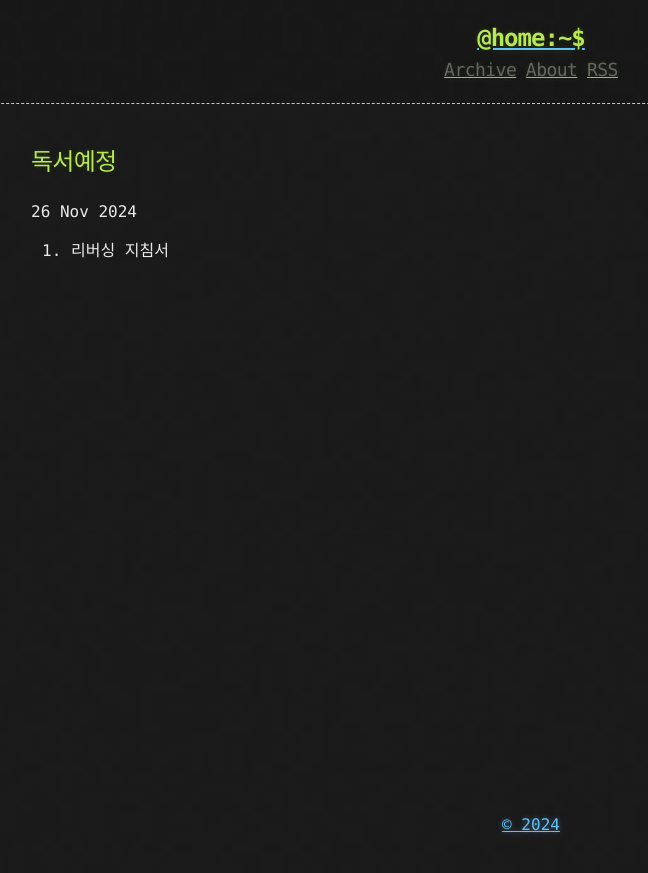
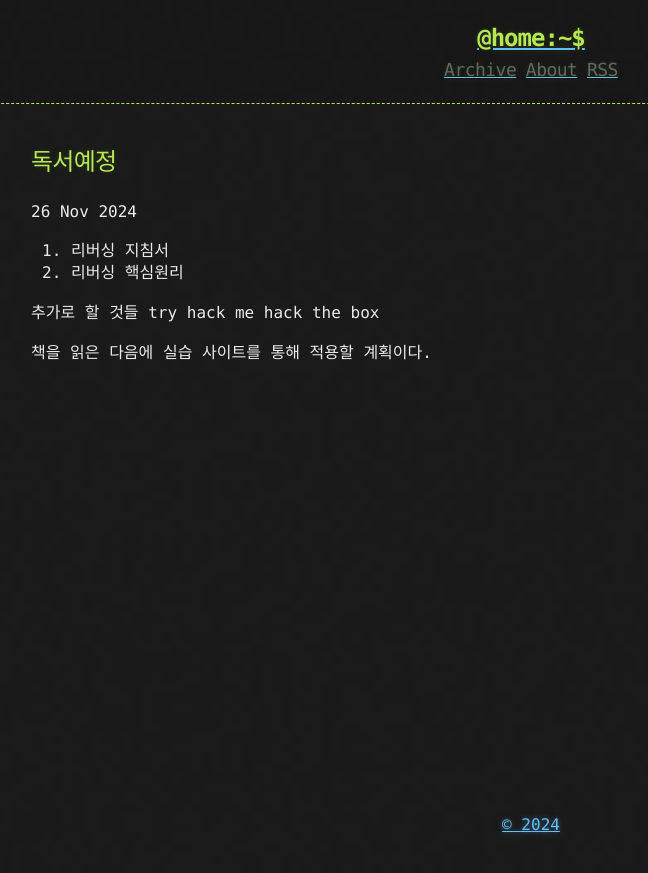
Before and after one commit to anonm732/anonm732.github.io, a Jekyll site: the page built from _posts/2024-11-26-독서예정.md, in a window 1280 px wide. Shown: the top 873 px of the page, without its empty margins (109-757 px from the left). Built offline with Jekyll 4.4.1, drawn with Linux system fonts in a browser that asks for light colours.

Commit message:
Update 2024-11-26-독서예정.md

```diff
--- a/_posts/2024-11-26-독서예정.md
+++ b/_posts/2024-11-26-독서예정.md
@@ -1 +1,9 @@
 1. 리버싱 지침서
+2. 리버싱 핵심원리
+
+추가로 할 것들
+try hack me
+hack the box
+
+
+책을 읽은 다음에 실습 사이트를 통해 적용할 계획이다.
```
